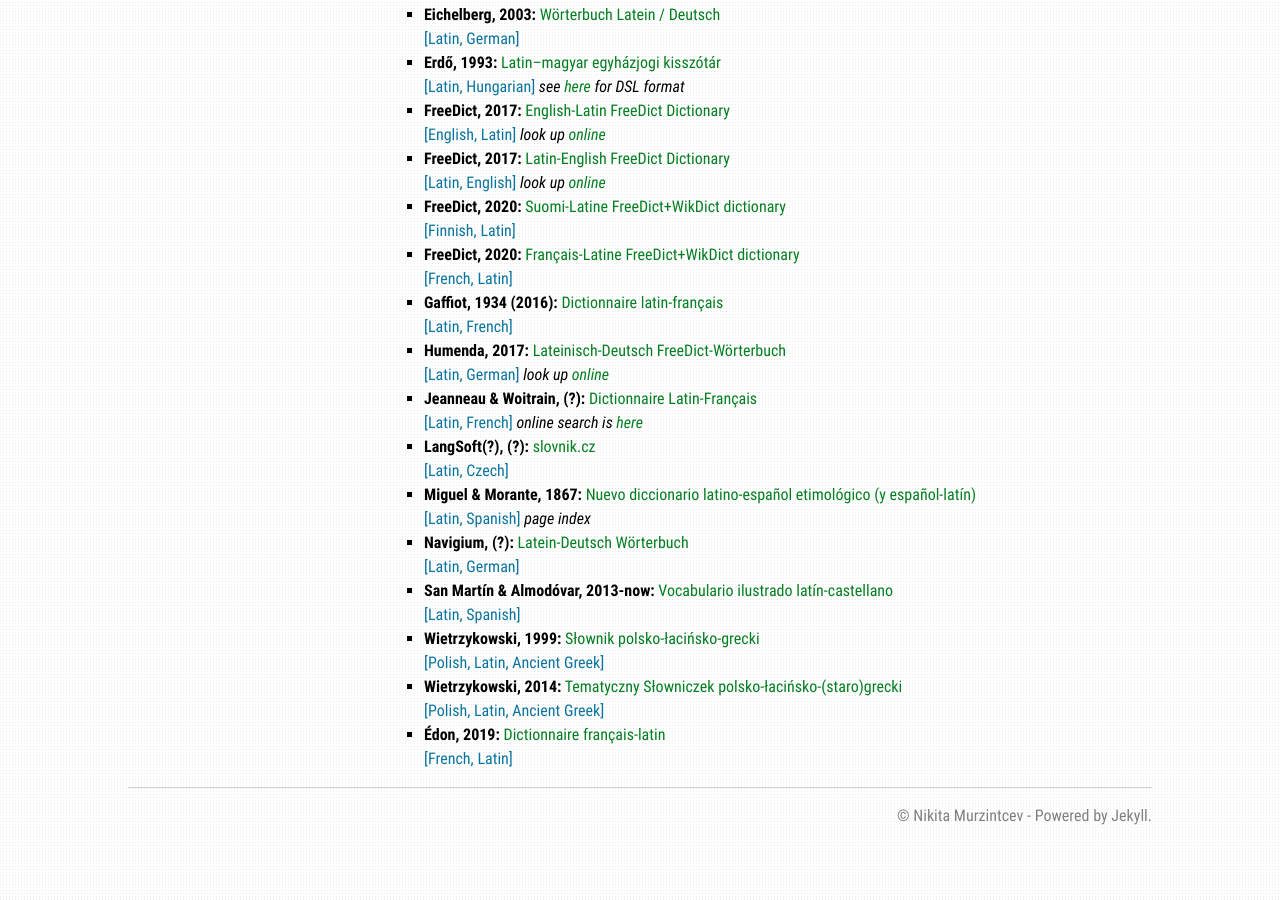
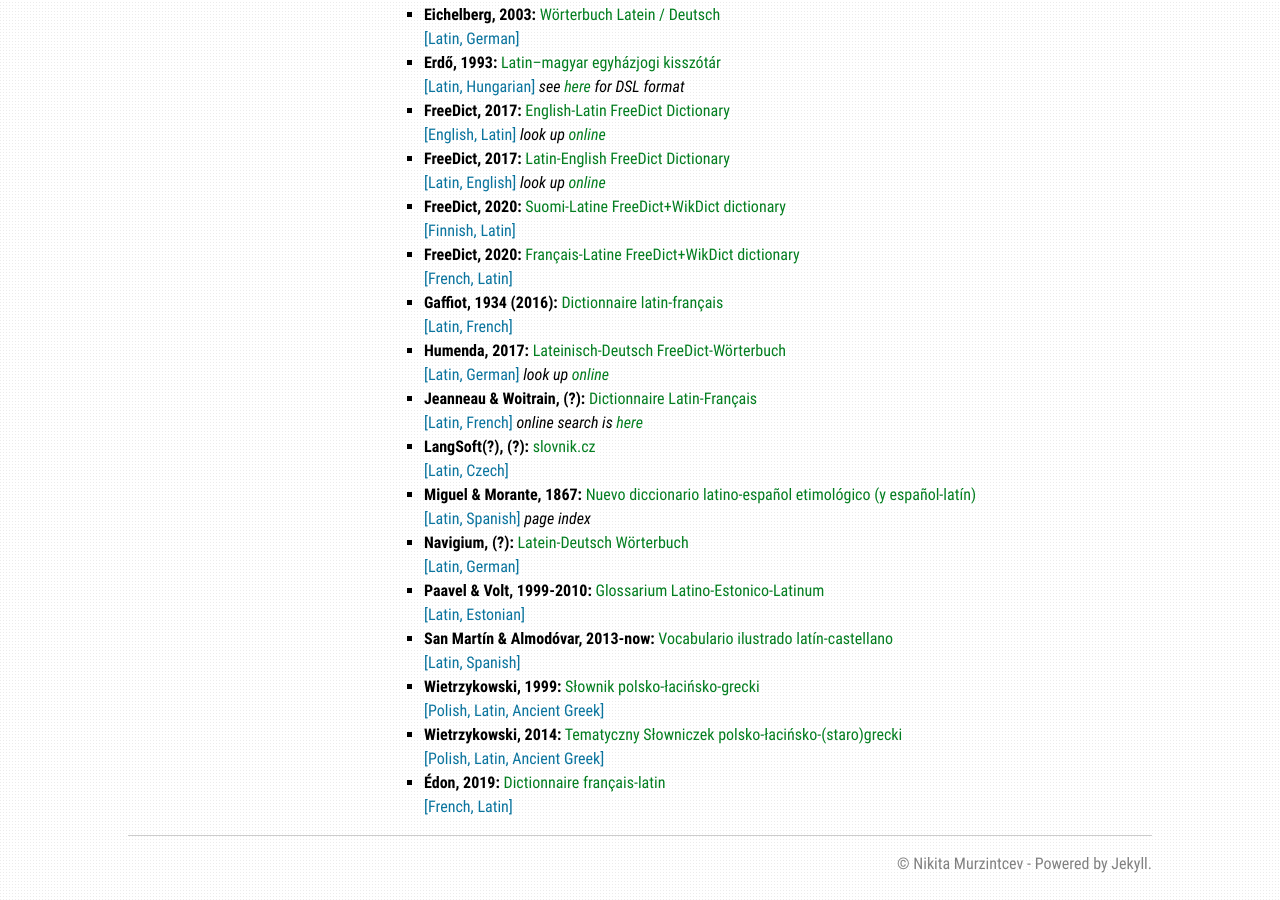
Before and after one commit to latin-dict/latin-dict.github.io, a Jekyll site: the page built from list_general.md, in a window 1280 px wide and 900 px high, scrolled down 1201 px. Built offline with Jekyll 4.4.1, drawn with Linux system fonts in a browser that asks for light colours.

Commit message:
Extra: Estonian

```diff
--- a/_data/extras_general.yml
+++ b/_data/extras_general.yml
@@ -142,3 +142,9 @@
   website: https://www.slovnik.cz/
   tags: [Latin, Czech]
   comment:
+- title: Glossarium Latino-Estonico-Latinum
+  author: Paavel & Volt
+  year: 1999-2010
+  website: https://antiik.ut.ee/dict/index_lat.html
+  tags: [Latin, Estonian]
+  comment:
```
